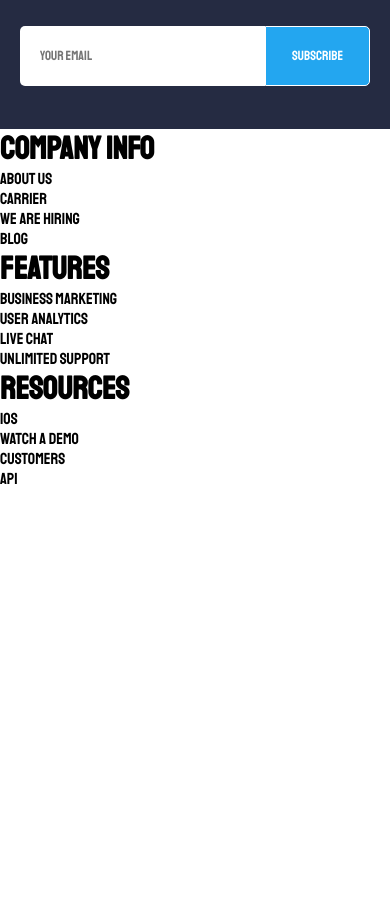
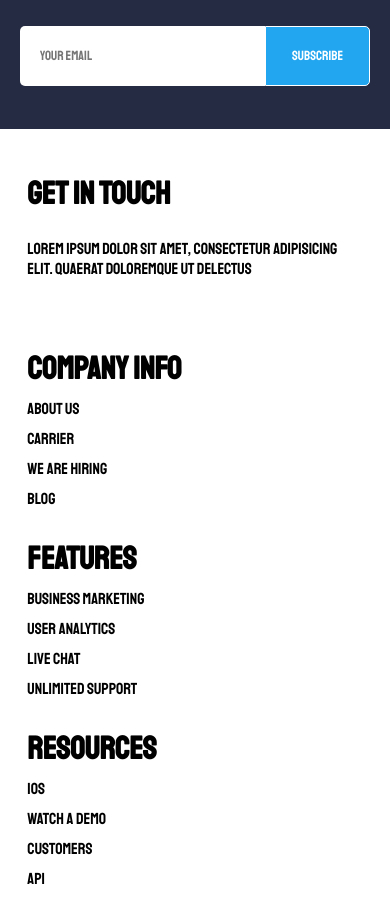
Before and after one commit to Doyen04/trustloop, a React (Vite) app: page / in a window 390 px wide. Shown: the part 4962-5881 px from the top of the page. Before the commit the page ends 5451 px from the top, so only its background shows below. Built offline with nearby package versions, Linux system fonts and the light colour scheme.

Commit message:
added footer style and made it responsive

```diff
--- a/src/component/footer.jsx
+++ b/src/component/footer.jsx
@@ -5,8 +5,9 @@ function footer() {
     return (
         <div className='footer'>
             <div className="get-in-touch">
+                <h1>Get In Touch</h1>
                 <div className='get-desc'>
-
+                    Lorem ipsum dolor sit amet, consectetur adipisicing elit. Quaerat doloremque ut delectus
                 </div>
                 <div className='social-media-icon'>
 
--- a/src/styles/footer.css
+++ b/src/styles/footer.css
@@ -0,0 +1,34 @@
+.footer{
+    background-color: white;
+    width: 100%;
+    display: flex;
+    flex-direction: column;
+    align-items: center;
+    padding: 15px 0;
+}
+
+.get-in-touch,.company-info,.features,.resources{
+    width: 100%;
+    height: 190px;
+    display: flex;
+    flex-direction: column;
+    align-items: flex-start;
+    justify-content: space-evenly;
+    padding: 5px 7vw;
+}
+@media (min-width:768px) {
+    .footer{
+        flex-direction: row;
+        justify-content: flex-start;
+        gap: 20px;
+    }
+    .get-in-touch{
+        width: 30%;
+    }
+    .company-info,.features,.resources{
+        width: 20%;
+        /* background-color: red; */
+        align-items: flex-start;
+        padding: 0;
+    }
+}
```
